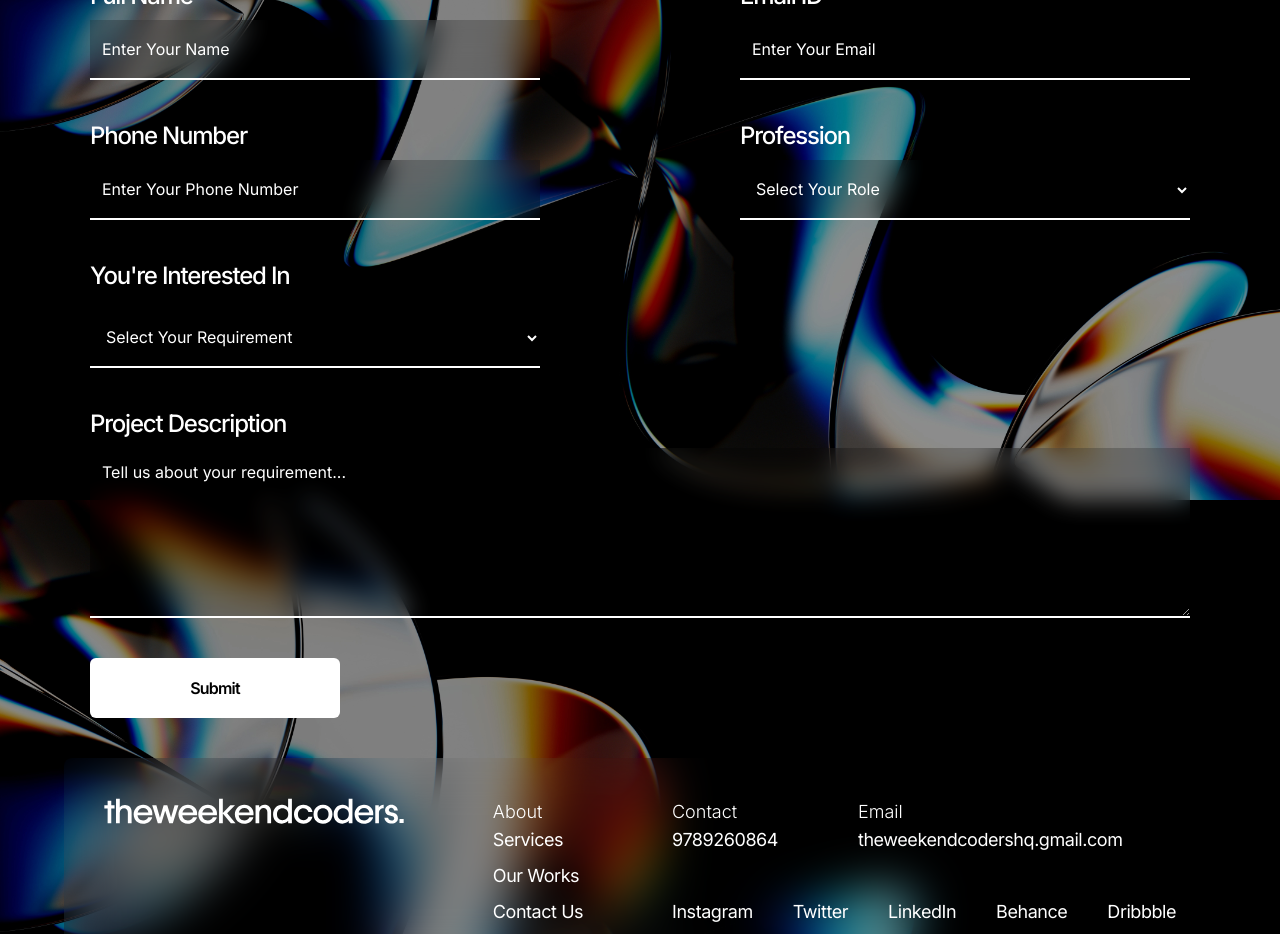
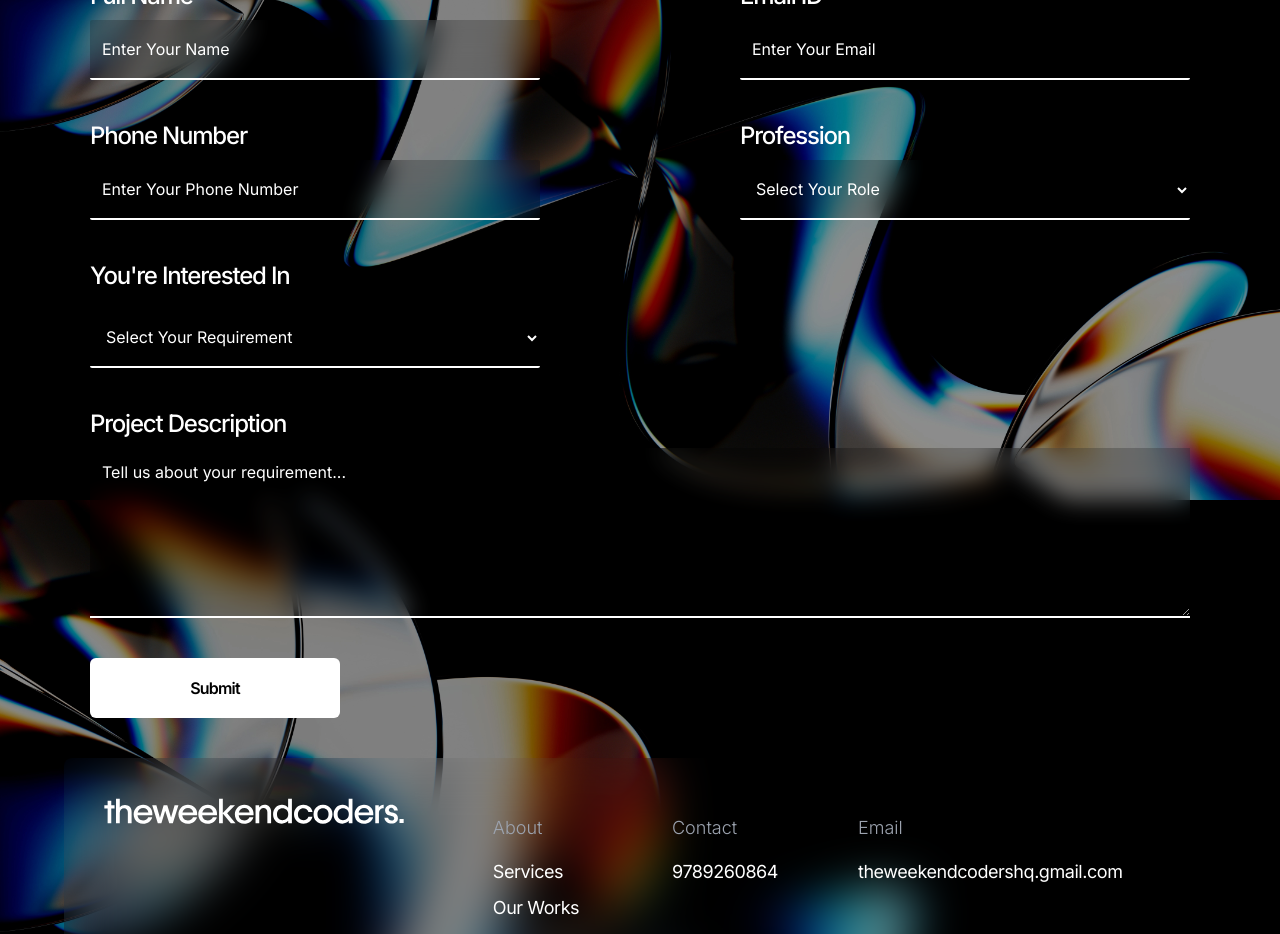
Before and after one commit to Mahi-Eshu/theweekendcoders, a Next.js app: page /contact_us in a window 1280 px wide. Shown: the part 300-1234 px from the top of the page. Built offline with nearby package versions, Linux system fonts and the light colour scheme.

Commit message:
Sixth Commit

```diff
--- a/src/app/components/Footer.jsx
+++ b/src/app/components/Footer.jsx
@@ -42,12 +42,12 @@ const Footer = () => {
   ]
 
   return (
-    <section className="text-white backdrop-blur-xl p-10 flex flex-row justify-between rounded-t-lg">
+    <section className="text-white backdrop-blur-xl p-4 md:p-10 flex flex-col gap-20 md:flex-row justify-between rounded-t-lg">
       <div className="">
         <Image src="/images/logo.svg" width={300} height={300} alt="Logo" />
       </div>
-      <div>
-        <h2 className="text-lg font-light ">About</h2>
+      <div className="">
+        <h2 className="text-lg text-gray-400 font-light my-4">About</h2>
         <div className="flex flex-col gap-2 justify-start text-white text-lg tracking-tight">
           {Links.map((link, index) => (
             <Link
@@ -60,22 +60,22 @@ const Footer = () => {
           ))}
         </div>
       </div>
-      <div className="flex flex-col justify-between">
-        <div className="flex flex-row gap-20">
+      <div className="flex flex-col justify-between gap-20">
+        <div className="flex flex-col md:flex-row gap-4 md:gap-20">
           <div>
-            <h2 className="text-lg font-light">Contact</h2>
+            <h2 className="text-lg text-gray-400 font-light my-4">Contact</h2>
             <div className="flex flex-col justify-start text-white text-lg tracking-tight">
               <p>9789260864</p>
             </div>
           </div>
           <div>
-            <h2 className="text-lg font-light">Email</h2>
+            <h2 className="text-lg text-gray-400 font-light my-4">Email</h2>
             <div className="flex flex-col justify-start text-white text-lg tracking-tight">
               <p>theweekendcodershq.gmail.com</p>
             </div>
           </div>
         </div>
-        <div className="flex gap-10">
+        <div className="flex flex-col md:flex-row gap-4 md:gap-10">
             {
                 socialLinks.map((link, index) => (
                     <Link href={link.link} target="_blank" className="text-lg tracking-tight relative font-normal underline-offset-8 after:bg-white after:absolute after:h-[2px] after:w-0 after:bottom-0 after:left-0 after:top-7 hover:after:w-full after:transition-all after:duration-300 cursor-pointer" key={index}>{link.name}</Link>
--- a/src/app/components/Form.jsx
+++ b/src/app/components/Form.jsx
@@ -18,24 +18,24 @@ const Form = () => {
         ref.current?.reset()
       }}>
     <div className='max-w-[1100px] mx-auto pb-10 flex flex-col gap-10'>
-        <div className='flex flex-row justify-between'>
+        <div className='flex flex-col gap-10 md:flex-row md:justify-between'>
             <div className='flex flex-col gap-2'>
                 <label htmlFor='name' className='text-2xl font-medium tracking-tighter'>Full Name</label>
-                <input type="text" name="name" id="name" className='backdrop-blur-md bg-black/20 p-3 w-[450px] h-[60px] border-b-2 border-white placeholder:text-white' placeholder='Enter Your Name' required/>
+                <input type="text" name="name" id="name" className='backdrop-blur-md bg-black/20 p-3 md:w-[450px] h-[60px] border-b-2 rounded-sm border-white placeholder:text-white' placeholder='Enter Your Name' required/>
             </div>
             <div className='flex flex-col gap-2'>
                 <label htmlFor='email' className='text-2xl font-medium tracking-tighter'>Email ID</label>
-                <input type="email" name="email" id="email" className='backdrop-blur-md bg-black/20 p-3 w-[450px] h-[60px] border-b-2 border-white placeholder:text-white' placeholder='Enter Your Email' required/>
+                <input type="email" name="email" id="email" className='backdrop-blur-md bg-black/20 p-3 md:w-[450px] h-[60px] border-b-2 rounded-sm border-white placeholder:text-white' placeholder='Enter Your Email' required/>
             </div>
         </div>
-        <div className='flex flex-row justify-between'>
+        <div className='flex flex-col gap-10 md:flex-row md:justify-between'>
             <div className='flex flex-col gap-2'>
                 <label htmlFor='phone' className='text-2xl font-medium tracking-tighter'>Phone Number</label>
-                <input type="text" name="phone" id="phone" className='backdrop-blur-md bg-black/20 p-3 w-[450px] h-[60px] border-b-2 border-white placeholder:text-white' maxLength={10} placeholder='Enter Your Phone Number' required/>
+                <input type="text" name="phone" id="phone" className='backdrop-blur-md bg-black/20 p-3 md:w-[450px] h-[60px] border-b-2 rounded-sm border-white placeholder:text-white' maxLength={10} placeholder='Enter Your Phone Number' required/>
             </div>
             <div className='flex flex-col gap-2'>
                 <label htmlFor='profession' className='text-2xl font-medium tracking-tighter'>Profession</label>
-                <select name="profession" id="profession" className='backdrop-blur-md bg-black/20 p-3 w-[450px] h-[60px] border-b-2 border-white '>
+                <select name="profession" id="profession" className='backdrop-blur-md bg-black/20 p-3 md:w-[450px] h-[60px] border-b-2 rounded-sm border-white '>
                     <option value="">Select Your Role</option>
                     <option value="Business owner">Business Owner</option>
                     <option value="Business Associate">Business Associate</option>
@@ -47,7 +47,7 @@ const Form = () => {
         <div className='flex flex-col gap-2'>
             <div className='flex flex-col flex-wrap gap-4'>
             <label htmlFor='requirement' className='text-2xl font-medium tracking-tighter'>You're Interested In</label>
-                <select name="requirement" id="requirement" className='backdrop-blur-md bg-black/20 p-3 w-[450px] h-[60px] border-b-2 border-white '>
+                <select name="requirement" id="requirement" className='backdrop-blur-md bg-black/20 p-3 md:w-[450px] h-[60px] border-b-2 rounded-sm border-white '>
                     <option value="">Select Your Requirement</option>
                     <option value="E-commerce">E-commerce</option>
                     <option value="Landing Site">Landing Site</option>
--- a/src/app/components/NavBar.jsx
+++ b/src/app/components/NavBar.jsx
@@ -28,7 +28,7 @@ const NavBar = () => {
       <div>
         <Link href='/'><Image src="/images/logo.svg" width={300} height={300} alt="Logo" /></Link>
       </div>
-      <div className="flex flex-row justify-between items-center text-white text-lg gap-10 font-medium tracking-tight">
+      <div className="hidden md:flex md:flex-row md:justify-between md:items-center text-white text-lg gap-10 font-medium tracking-tight">
           {
             Links.map((link, index) => (
               <Link href={link.href} key={index} className={`relative font-medium ${pathname === link.href ? `underline underline-offset-8` : ` underline-offset-8 after:bg-white after:absolute after:h-[2px] after:w-0 after:bottom-0 after:left-0 after:top-7 hover:after:w-full after:transition-all after:duration-300 cursor-pointer`}`}>{link.name}</Link>
--- a/src/app/components/SubmitButton.jsx
+++ b/src/app/components/SubmitButton.jsx
@@ -6,11 +6,14 @@ import React from 'react'
 const SubmitButton = () => {
     const { pending } = useFormStatus();
   return (
+    <div className='flex justify-center md:justify-start'>
+
     <button type="submit" className={`w-[250px] h-[60px] rounded-md bg-white text-black font-semibold tracking-tighter ${pending ? `cursor-not-allowed opacity-50`:``}`} >
         {
-            pending? `Submitting...` : `Submit`
+          pending? `Submitting...` : `Submit`
         }
     </button>
+    </div>
   )
 }
 
--- a/src/app/contact_us/page.tsx
+++ b/src/app/contact_us/page.tsx
@@ -8,7 +8,7 @@ const page = () => {
     return (
         <div>
             <NavBar />
-            <h1 className='text-[64px] tracking-[-4px] font-medium text-center my-11 text-white'>Contact Us</h1>
+            <h1 className='text-[48px] md:text-[64px] tracking-[-4px] font-medium text-center my-11 text-white'>Contact Us</h1>
             <section className='text-white'>
                 <Form />
             </section>
--- a/src/app/layout.tsx
+++ b/src/app/layout.tsx
@@ -16,7 +16,7 @@ export default function RootLayout({
 }>) {
   return (
     <html lang="en" className="bg-hero-pattern bg-cover bg-opacity-25 bg-fixed">
-      <body className={`${inter.className} px-2 md:px-16 2xl:max-w-screen-2xl mx-auto overflow-y-scroll`}>{children}</body>
+      <body className={`${inter.className} px-4 md:px-16 2xl:max-w-screen-2xl mx-auto overflow-y-scroll`}>{children}</body>
     </html>
   );
 }
--- a/src/app/services/page.tsx
+++ b/src/app/services/page.tsx
@@ -30,12 +30,12 @@ const page = () => {
     return (
         <div>
             <NavBar />
-            <h1 className='text-[64px] tracking-[-4px] my-11 font-medium text-center text-white'>Services</h1>
+            <h1 className='text-[48px] md:text-[64px] tracking-[-4px] my-11 font-medium text-center text-white'>Services</h1>
             <section className=' text-white mb-11'>
                 <div className='flex flex-row flex-wrap justify-center gap-10'>
                     {
                         services.map((service, index) => (
-                            <div className='relative border-2 border-white rounded-3xl w-[450px] h-[540px] p-10 backdrop-blur-xl' key={index}>
+                            <div className='relative border-2 border-white rounded-3xl w-[450px] h-[580px] p-10 backdrop-blur-xl' key={index}>
                                 <h1 className='text-[32px] tracking-[-2px] font-medium text-left'>
                                     {service.title}
                                 </h1>
```
Also changed, not shown: src/app/components/HeroSection.jsx (+7 -5 lines), src/app/our_works/page.tsx (+4 -4 lines).
